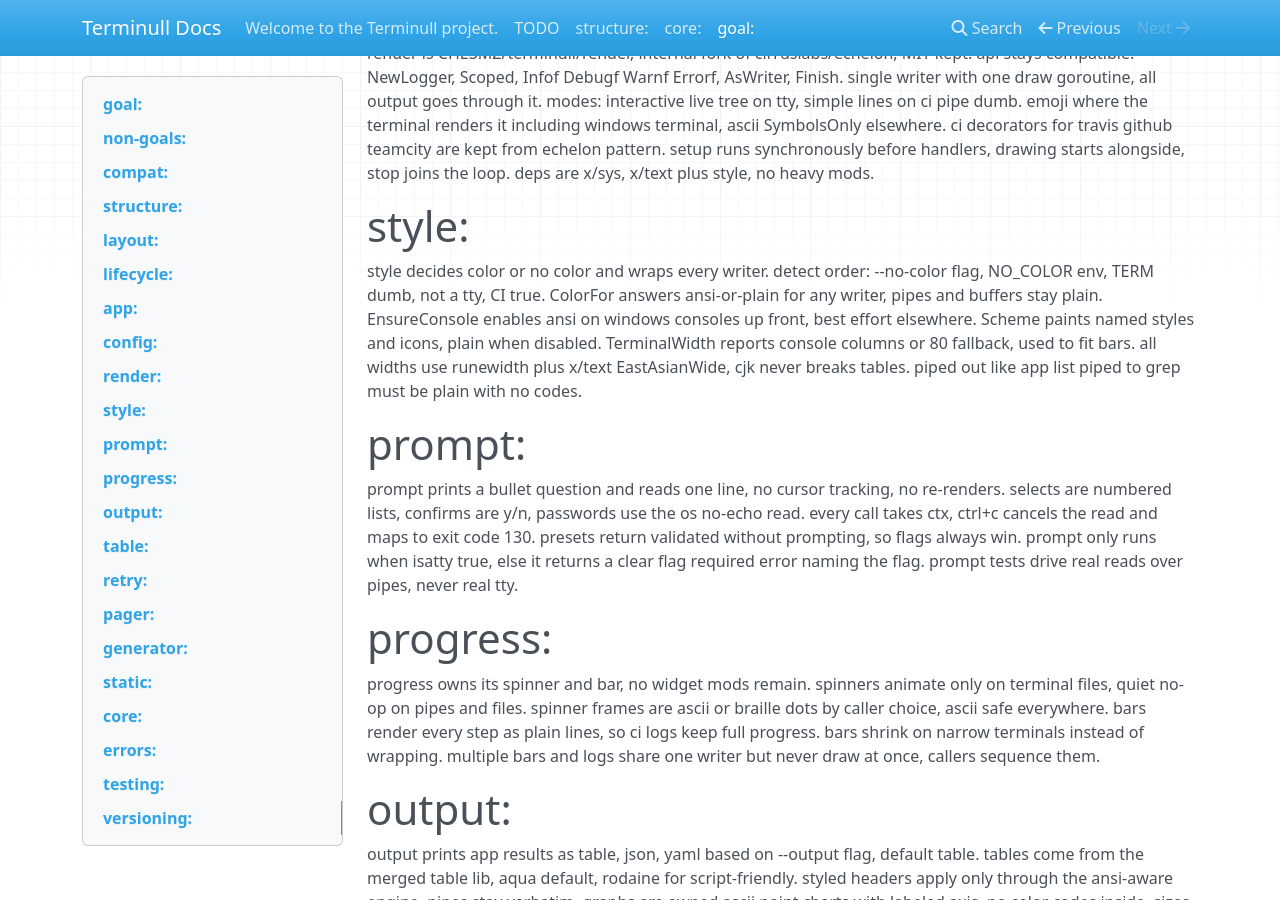
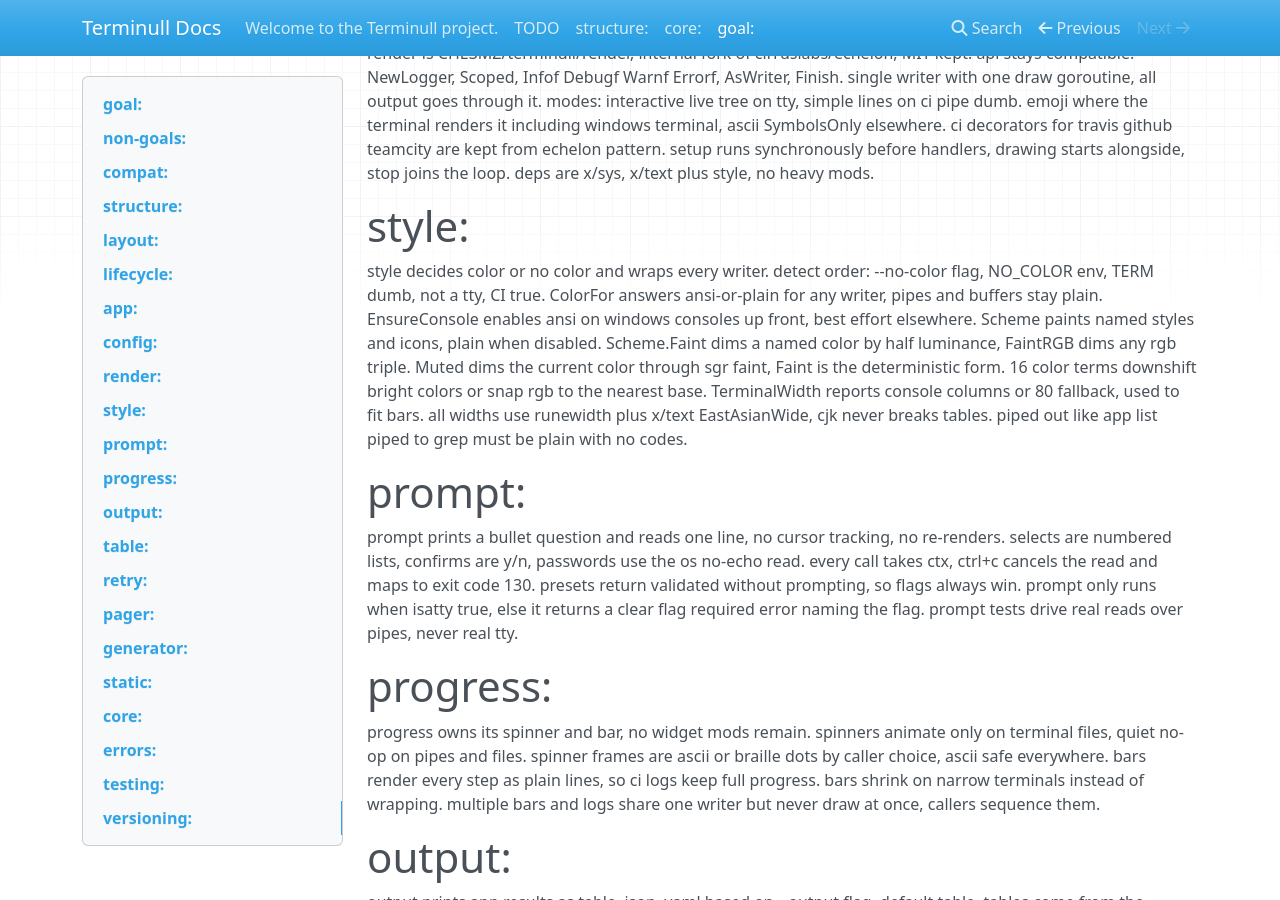
Before and after one commit to CHE3MZ/terminull, an MkDocs documentation site: the page built from docs/spec.md, in a window 1280 px wide and 900 px high, scrolled down 1833 px. Built offline with MkDocs 1.6.1, drawn with Linux system fonts in a browser that asks for light colours; nearby versions of some CDN libraries.

Commit message:
docs: faint as default style feature, muted distinction

```diff
--- a/docs/spec.md
+++ b/docs/spec.md
@@ -116,6 +116,9 @@ detect order: --no-color flag, NO_COLOR env, TERM dumb, not a tty, CI true.
 ColorFor answers ansi-or-plain for any writer, pipes and buffers stay plain.
 EnsureConsole enables ansi on windows consoles up front, best effort elsewhere.
 Scheme paints named styles and icons, plain when disabled.
+Scheme.Faint dims a named color by half luminance, FaintRGB dims any rgb triple.
+Muted dims the current color through sgr faint, Faint is the deterministic form.
+16 color terms downshift bright colors or snap rgb to the nearest base.
 TerminalWidth reports console columns or 80 fallback, used to fit bars.
 all widths use runewidth plus x/text EastAsianWide, cjk never breaks tables.
 piped out like app list piped to grep must be plain with no codes.
```
Also changed, not shown: docs/TODO.md (+1 -0 lines), 1 other file.
